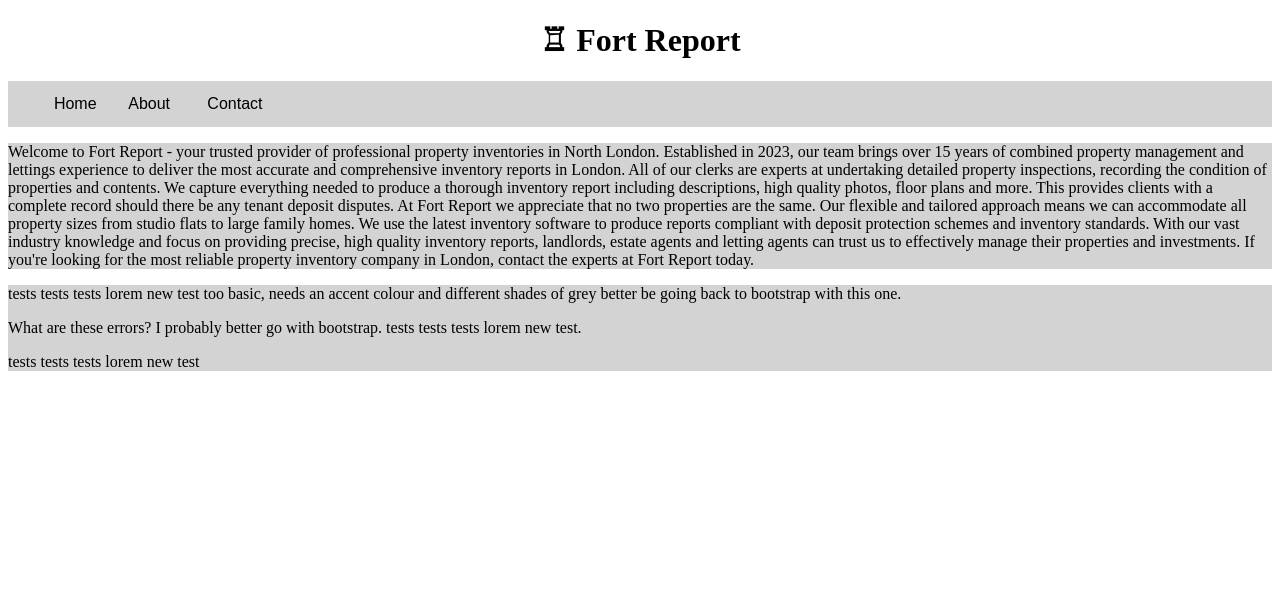
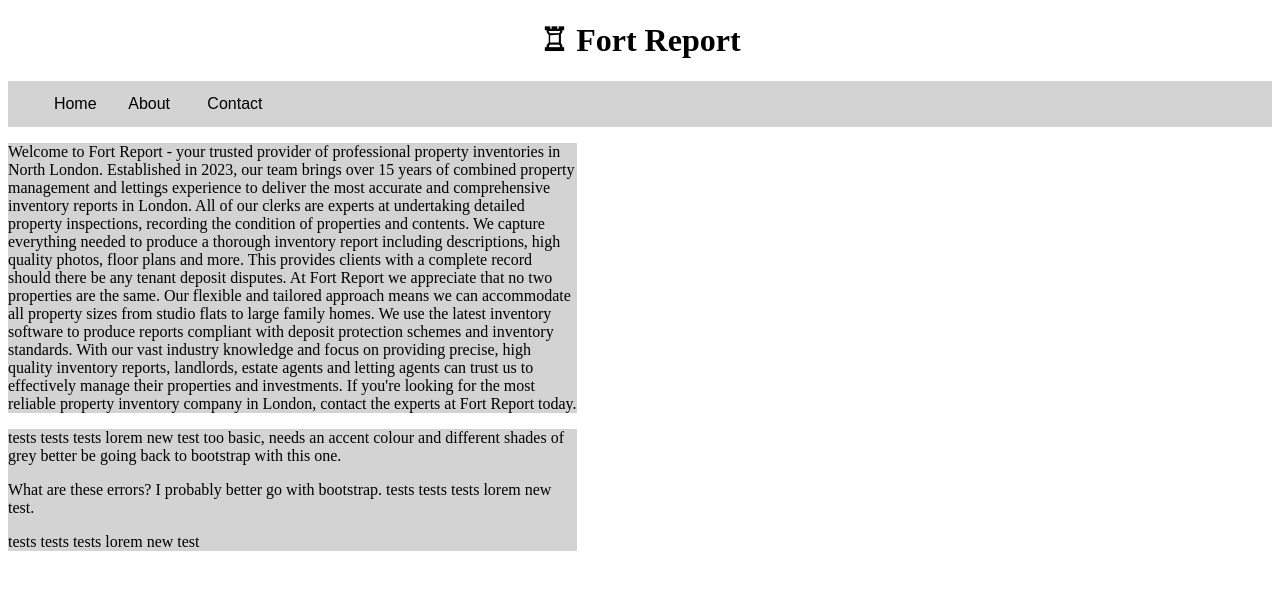
Before and after one commit to Filb88/just-test, a React (Create React App) app: page / in a window 1280 px wide. Shown: the top 590 px of the page. Built offline with nearby package versions, Linux system fonts and the light colour scheme; a web font is replaced by a local one.

Commit message:
Update Home.js and styles.css

```diff
--- a/src/pages/Home.js
+++ b/src/pages/Home.js
@@ -31,7 +31,7 @@ export default function Home() {
           </p>
         </div>
 
-        <div className="column">
+        <div className="column-2">
           <p>
             tests tests tests lorem new test too basic, needs an accent colour
             and different shades of grey better be going back to bootstrap with
--- a/src/styles.css
+++ b/src/styles.css
@@ -44,13 +44,13 @@ li a {
   background-color: white;
 }
 
-.column {
+.column,
+.column-2 {
   background-color: lightgrey;
+  width: 45%;
 }
 
 .selection {
-  display: grid;
-  grid-template-columns: 1fr 1fr;
-  float: left;
-  width: 50%;
+  display: flex;
+  gap: 10px;
 }
```
